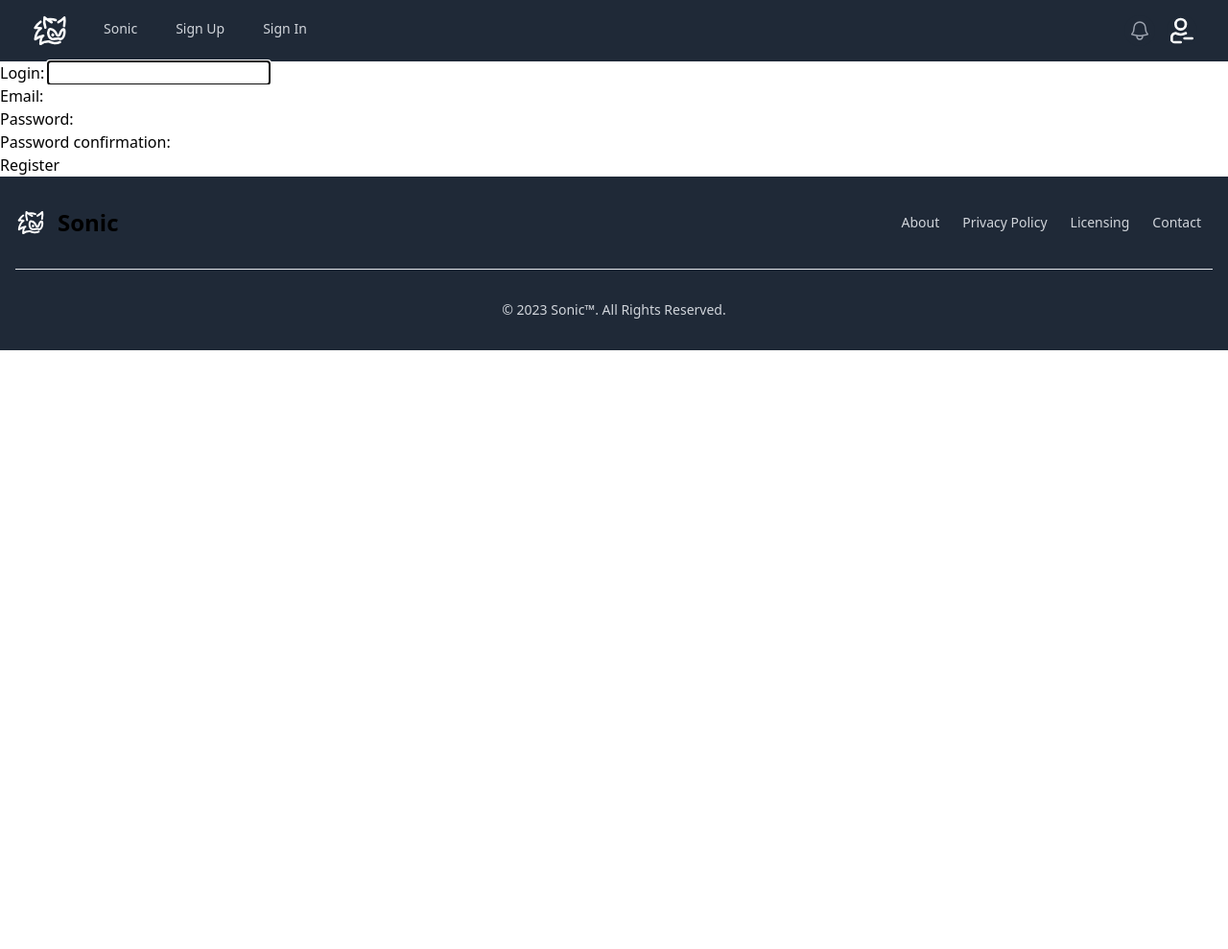
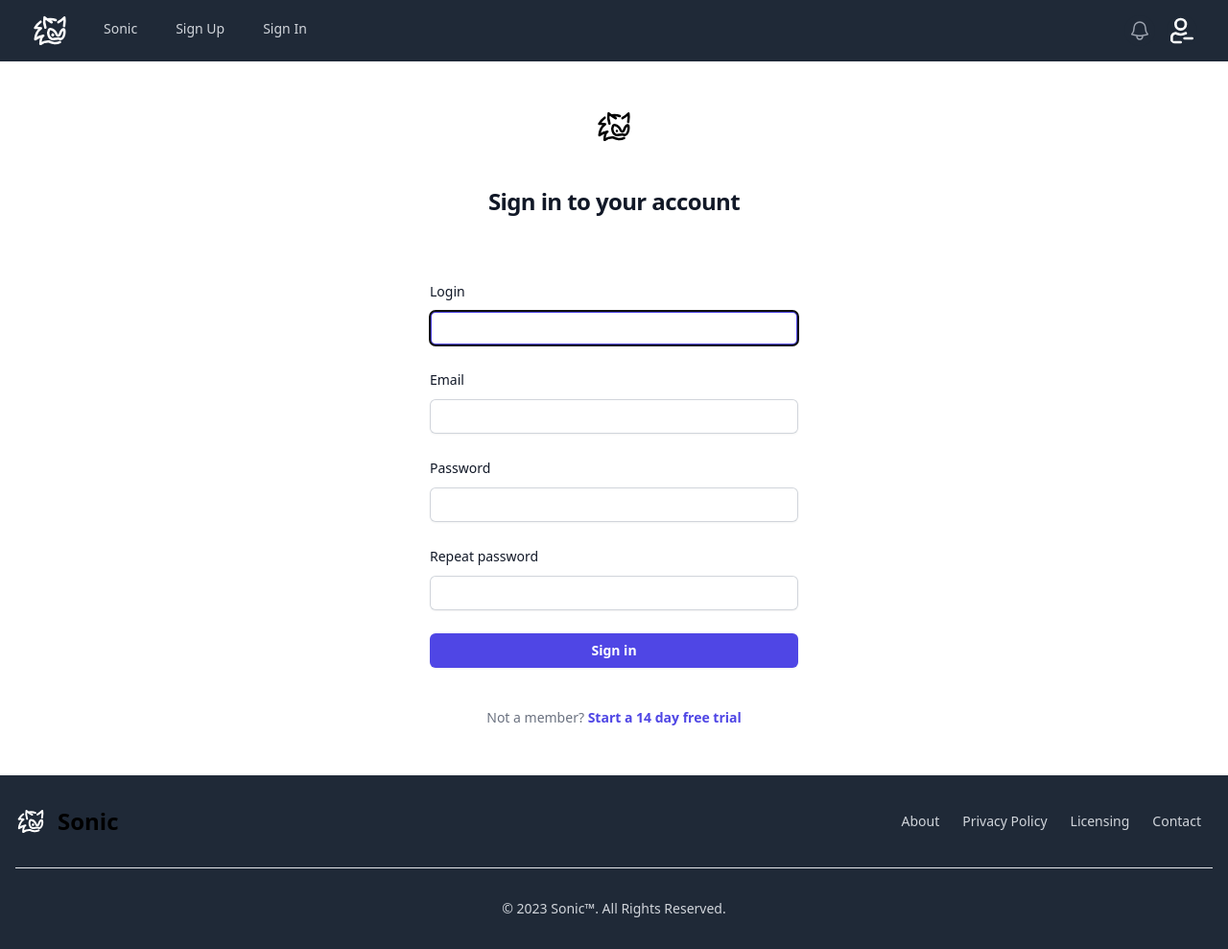
Before and after one commit to PetroChulkov/Sonic_App, a Django app: page /register/ in a window 1280 px wide. Shown: the whole page at 96% size. Before the commit the page ends 365 px from the top, so only its background shows below. Run offline with Django 4.2, Linux system fonts and the light colour scheme; some libraries are stand-ins or nearby versions.

Commit message:
fixed login html form

```diff
--- a/sonic/sonicapp/forms.py
+++ b/sonic/sonicapp/forms.py
@@ -25,14 +25,25 @@ class PDFileForm(forms.ModelForm):
 
 
 class RegisterUserForm(UserCreationForm):
-    username = CharField(label="Login", widget=TextInput(attrs={"class": "form-input"}))
-    email = EmailField(label="Email", widget=EmailInput(attrs={"class": "form-input"}))
+    tailwind_class = """
+        px-5
+        block w-full rounded-md border-0 py-1.5 text-gray-900 shadow-sm ring-1
+        ring-inset ring-gray-300 placeholder:text-gray-400 focus:ring-2
+        focus:ring-inset focus:ring-indigo-600 sm:text-sm sm:leading-6
+        """
+
+    username = CharField(
+        label="Login", widget=TextInput(attrs={"class": tailwind_class})
+    )
+    email = EmailField(
+        label="Email", widget=EmailInput(attrs={"class": tailwind_class})
+    )
     password1 = CharField(
-        label="Password", widget=PasswordInput(attrs={"class": "form-input"})
+        label="Password", widget=PasswordInput(attrs={"class": tailwind_class})
     )
     password2 = CharField(
         label="Password confirmation",
-        widget=PasswordInput(attrs={"class": "form-input"}),
+        widget=PasswordInput(attrs={"class": tailwind_class}),
     )
 
     class Meta:
--- a/sonic/sonicapp/templates/sonicapp/register.html
+++ b/sonic/sonicapp/templates/sonicapp/register.html
@@ -2,17 +2,61 @@
 
 {% block content %}
 
-<div class="reg-container">
-    <div class="reg-wrapper">
-        <form method="POST" class="reg-inputs" enctype="multipart/form-data">
-            {% csrf_token %}
-            {% for f in form %}
-            <label class="form-label" for="{{ f.id_for_label }}">{{f.label}}: </label>{{ f }}
-            <div class="form-error">{{ f.errors }}</div>
-            {% endfor %}
-            <button type="submit">Register</button>
-        </form>
+{% load static %}
+<div class="flex min-h-full flex-col justify-center px-6 py-12 lg:px-8">
+    <div class="sm:mx-auto sm:w-full sm:max-w-sm">
+        <img class="mx-auto h-10 w-auto" src="{% static 'sonicapp/img/sonic-favicon.svg' %}" alt="Your Company">
+        <h2 class="mt-10 text-center text-2xl font-bold leading-9 tracking-tight text-gray-900">Sign in to your account</h2>
     </div>
+
+  <div class="mt-10 sm:mx-auto sm:w-full sm:max-w-sm">
+    <form class="space-y-6" action="{% url 'index' %}" method="POST">
+    {% csrf_token %}
+        <div>
+            <label for="email" class="block text-sm font-medium leading-6 text-gray-900">Login</label>
+            <div class="mt-2">
+                <!-- <input id="email" name="email" type="email" autocomplete="email" required class="block w-full rounded-md border-0 py-1.5 text-gray-900 shadow-sm ring-1 ring-inset ring-gray-300 placeholder:text-gray-400 focus:ring-2 focus:ring-inset focus:ring-indigo-600 sm:text-sm sm:leading-6"> -->
+                {{ form.username }}
+            </div>
+        </div>
+
+        <div>
+            <label for="email" class="block text-sm font-medium leading-6 text-gray-900">Email</label>
+            <div class="mt-2">
+                <!-- <input id="email" name="email" type="email" autocomplete="email" required class="block w-full rounded-md border-0 py-1.5 text-gray-900 shadow-sm ring-1 ring-inset ring-gray-300 placeholder:text-gray-400 focus:ring-2 focus:ring-inset focus:ring-indigo-600 sm:text-sm sm:leading-6"> -->
+                {{ form.email }}
+            </div>
+        </div>
+
+        <div>
+            <div class="flex items-center justify-between">
+                <label for="password" class="block text-sm font-medium leading-6 text-gray-900">Password</label>
+            </div>
+            <div class="mt-2">
+                <!-- <input id="password" name="password" type="password" autocomplete="current-password" required class="block w-full rounded-md border-0 py-1.5 text-gray-900 shadow-sm ring-1 ring-inset ring-gray-300 placeholder:text-gray-400 focus:ring-2 focus:ring-inset focus:ring-indigo-600 sm:text-sm sm:leading-6"> -->
+                {{ form.password1 }}
+            </div>
+        </div>
+
+        <div>
+            <div class="flex items-center justify-between">
+                <label for="password" class="block text-sm font-medium leading-6 text-gray-900">Repeat password</label>
+            </div>
+            <div class="mt-2">
+                <!-- <input id="password" name="password" type="password" autocomplete="current-password" required class="block w-full rounded-md border-0 py-1.5 text-gray-900 shadow-sm ring-1 ring-inset ring-gray-300 placeholder:text-gray-400 focus:ring-2 focus:ring-inset focus:ring-indigo-600 sm:text-sm sm:leading-6"> -->
+                {{ form.password2 }}
+            </div>
+        </div>
+
+        <div>
+            <button type="submit" class="flex w-full justify-center rounded-md bg-indigo-600 px-3 py-1.5 text-sm font-semibold leading-6 text-white shadow-sm hover:bg-indigo-500 focus-visible:outline focus-visible:outline-2 focus-visible:outline-offset-2 focus-visible:outline-indigo-600">Sign in</button>
+        </div>
+    </form>
+
+    <p class="mt-10 text-center text-sm text-gray-500">
+      Not a member?
+      <a href="#" class="font-semibold leading-6 text-indigo-600 hover:text-indigo-500">Start a 14 day free trial</a>
+    </p>
+  </div>
 </div>
-
 {% endblock %}
```
Also changed, not shown: sonic/sonicapp/templates/sonicapp/login.html (+33 -3 lines).
